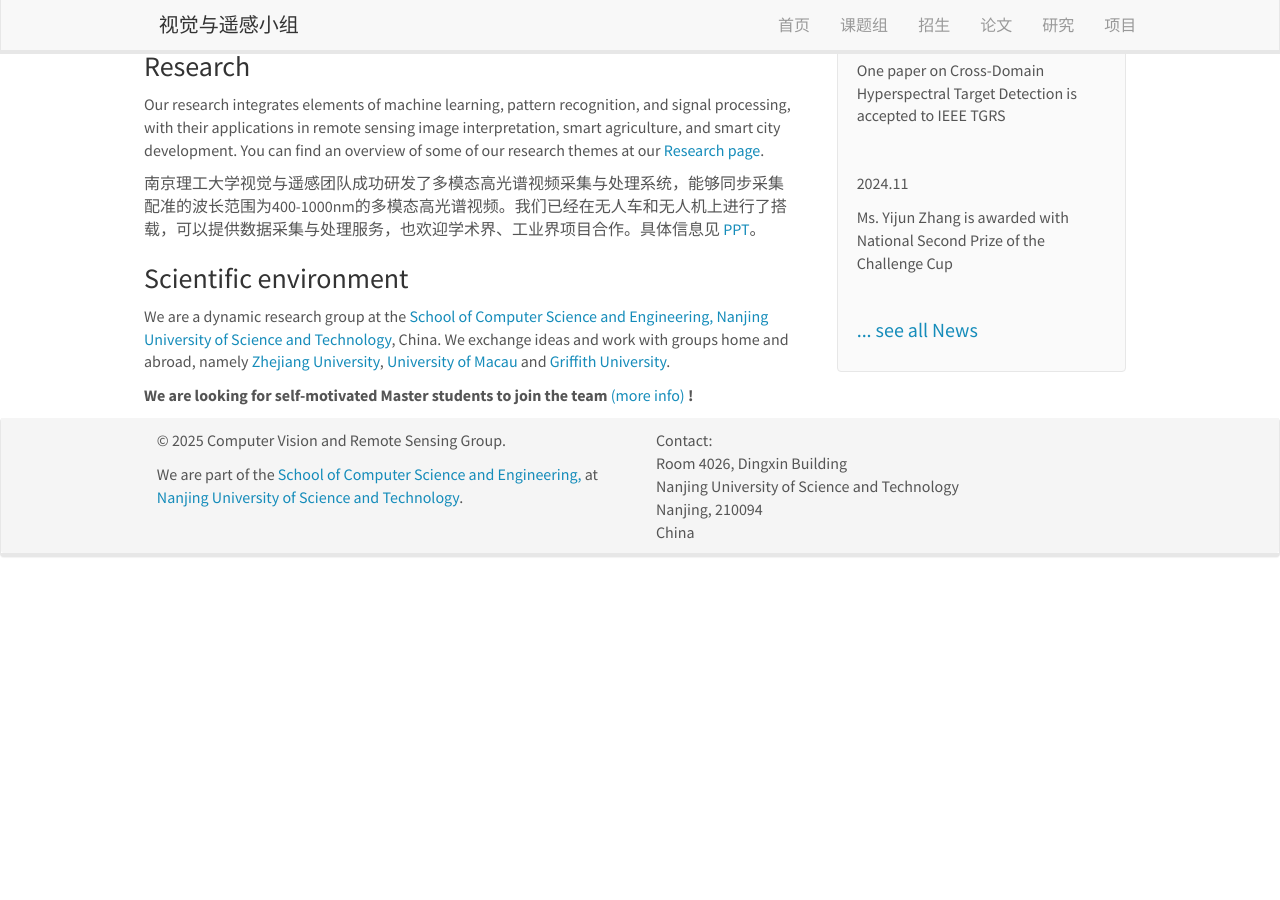
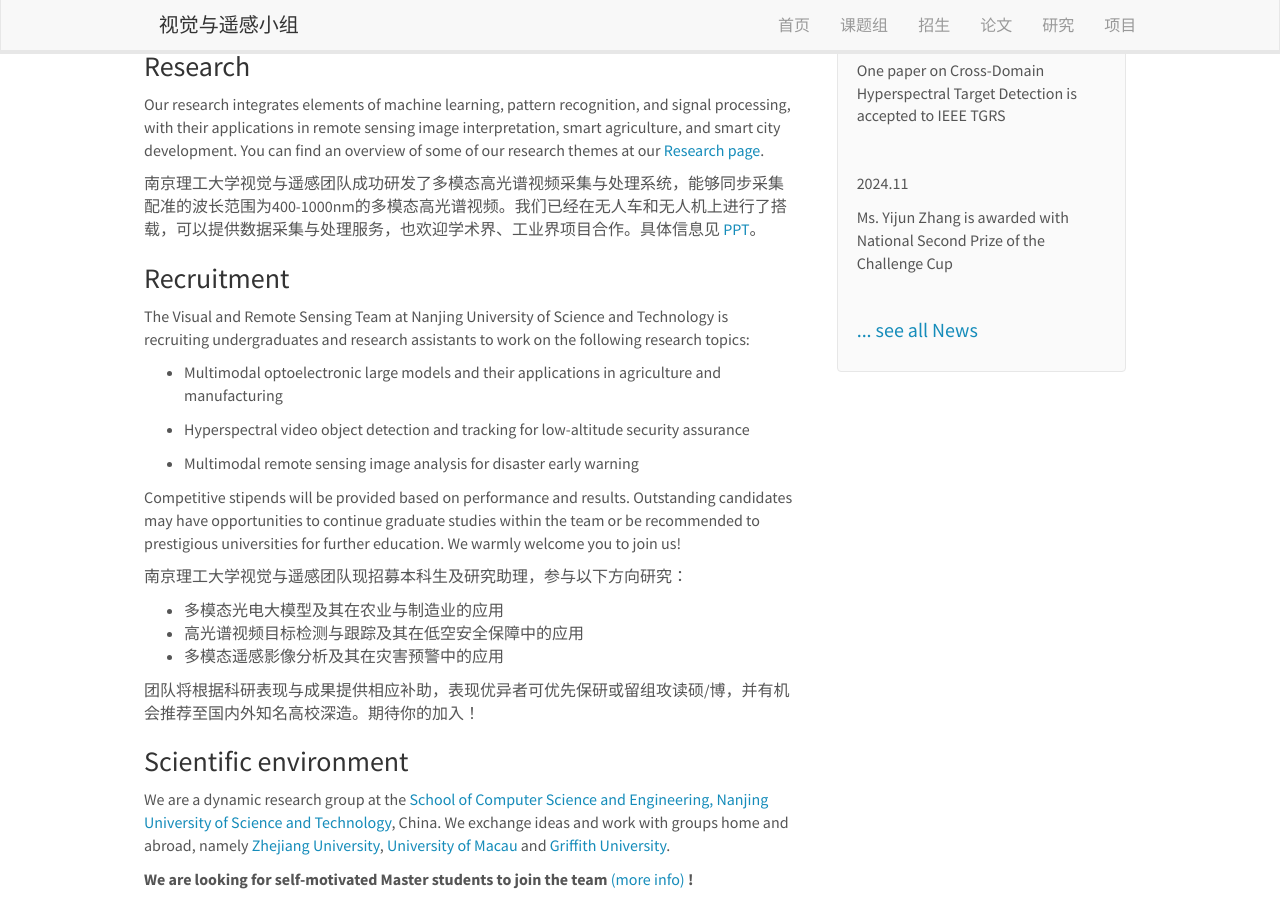
Before and after one commit to bearshng/mvip, a Jekyll site: the page built from _pages/home.md, in a window 1280 px wide and 900 px high, scrolled down 528 px. Built offline with Jekyll 4.4.1, drawn with Linux system fonts in a browser that asks for light colours; nearby versions of some CDN libraries; before the commit the page ends 1107 px from its top, so only the background shows below that.

Commit message:
update team

```diff
--- a/_data/alumni_msc.yml
+++ b/_data/alumni_msc.yml
@@ -18,6 +18,10 @@
 - name: 李天涵,
   info: 硕士研究生, 2024 - 虹软杭州, IGARSS 2023, JSTARS 2023, TGRS 2024
 
+- name: 张艺君,
+  info: 硕士研究生, 2025 - 科达苏州， IGARSS 2024,  TGRS 2025（在审）
+
+
 # - name: Benjamin Bucknall,
 #   info: Master student, Spring 2022 - ["Promoting Exploration in Reinforcement Learning through Surprise-Based Intrinsic Motivation"](http://urn.kb.se/resolve?urn=urn:nbn:se:uu:diva-479034)
 #   number_educ: 0
--- a/_data/team_members.yml
+++ b/_data/team_members.yml
@@ -1,7 +1,7 @@
 - name: 熊凤超
   photo: Fengchao.jpg
   info: 副教授, 负责人
-  short_bio: 熊凤超，南京理工大学副教授。于2014年在山东大学获得学士学位，2019年在浙江大学获得博士学位。分别在2011-2012，2017-2018，2021-2023在武汉大学，格里菲斯大学，澳门大学进行学术交流。主要研究方向包括高光谱视觉和遥感影像分析等。在IEEE TIP，TGRS等国际期刊上发表了20余篇论文，其中包括4篇高被引论文。曾获得IEEE TGRS最佳审稿人奖，DICTA最佳学生论文奖，以及中国研究生人工智能创新大赛优秀指导教师，宁夏自治区科技进步三等奖,江苏省信息技术应用学会青年科技奖等荣誉，入选澳门青年学者计划和江苏省双创博士。研究成果被新华网、人民网、宁夏日报、银川政府网等媒体报道。主持国家自然科学基金青年项目、面上项目，江苏省自然科学基金青年项目，南京理工大学青年人才培育项目，173项目子课题，以及重点实验室开放课题等多个项目。担任IEEE TGRS主题编委，Remote Sensing客座主编，IET CV特刊编委，以及ICME领域主席等。
+  short_bio: 熊凤超，南京理工大学副教授。于2014年在山东大学获得学士学位，2019年在浙江大学获得博士学位。分别在2011-2012，2017-2018，2021-2023在武汉大学，格里菲斯大学，澳门大学进行学术交流。主要研究方向包括高光谱视觉和遥感影像分析等。在IEEE TIP，TGRS等国际期刊上发表了20余篇论文，其中包括4篇高被引论文。曾获得IEEE TGRS最佳审稿人奖，DICTA最佳学生论文奖，以及中国研究生人工智能创新大赛优秀指导教师，宁夏自治区科技进步三等奖,江苏省信息技术应用学会青年科技奖等荣誉，入选澳门青年学者计划和江苏省双创博士。研究成果被新华网、人民网、宁夏日报、银川政府网等媒体报道。主持国家自然科学基金青年项目、面上项目，江苏省自然科学基金青年项目，南京理工大学青年人才培育项目，揭榜挂帅项目，173项目子课题，以及重点实验室开放课题等多个项目。担任IEEE TGRS主题编委，Remote Sensing客座主编，IET CV特刊编委，以及ICME领域主席等。
   email: fcxiong@njust.edu.cn
   website: http://www.xiongfuli.com/cv/index.html
   number_educ: 0
--- a/_pages/home.md
+++ b/_pages/home.md
@@ -1,7 +1,7 @@
 ---
-title: "Secure Learning and Control Lab - Home"
+title: "Computer Vision and Remote Sesning Group - Home"
 layout: homelay
-excerpt: "Secure Learning and Control Lab at Uppsala University."
+excerpt: "Computer Vision and Remote Sesning Group at NJUST."
 sitemap: false
 permalink: /
 ---
@@ -55,6 +55,32 @@ Our research integrates elements of machine learning, pattern recognition, and s
 
 南京理工大学视觉与遥感团队成功研发了多模态高光谱视频采集与处理系统，能够同步采集配准的波长范围为400-1000nm的多模态高光谱视频。我们已经在无人车和无人机上进行了搭载，可以提供数据采集与处理服务，也欢迎学术界、工业界项目合作。具体信息见<a href="/mvip/assets/MHSI.pptx"> PPT</a>。
 
+### Recruitment
+
+The Visual and Remote Sensing Team at Nanjing University of Science and Technology is recruiting undergraduates and research assistants to work on the following research topics:
+
+
+- Multimodal optoelectronic large models and their applications in agriculture and manufacturing
+
+- Hyperspectral video object detection and tracking for low-altitude security assurance
+
+- Multimodal remote sensing image analysis for disaster early warning
+
+Competitive stipends will be provided based on performance and results. Outstanding candidates may have opportunities to continue graduate studies within the team or be recommended to prestigious universities for further education. We warmly welcome you to join us!
+
+
+
+
+南京理工大学视觉与遥感团队现招募本科生及研究助理，参与以下方向研究：
+
+
+- 多模态光电大模型及其在农业与制造业的应用
+- 高光谱视频目标检测与跟踪及其在低空安全保障中的应用
+- 多模态遥感影像分析及其在灾害预警中的应用
+
+团队将根据科研表现与成果提供相应补助，表现优异者可优先保研或留组攻读硕/博，并有机会推荐至国内外知名高校深造。期待你的加入！
+
+
 ### Scientific environment
 We are a dynamic research group at the [ School of Computer Science and Engineering, Nanjing University of Science and Technology](http://www.njust.edu.cn/), China. We exchange ideas and work with groups home and abroad, namely [Zhejiang University](https://person.zju.edu.cn/ytqian), [University of Macau](https://www.fst.um.edu.mo/personal/jtzhou/) and [Griffith University](https://experts.griffith.edu.au/7205-jun-zhou).
 
```
Also changed, not shown: _data/alumni_members.yml (+9 -9 lines), _data/project.yml (+27 -1 lines).
